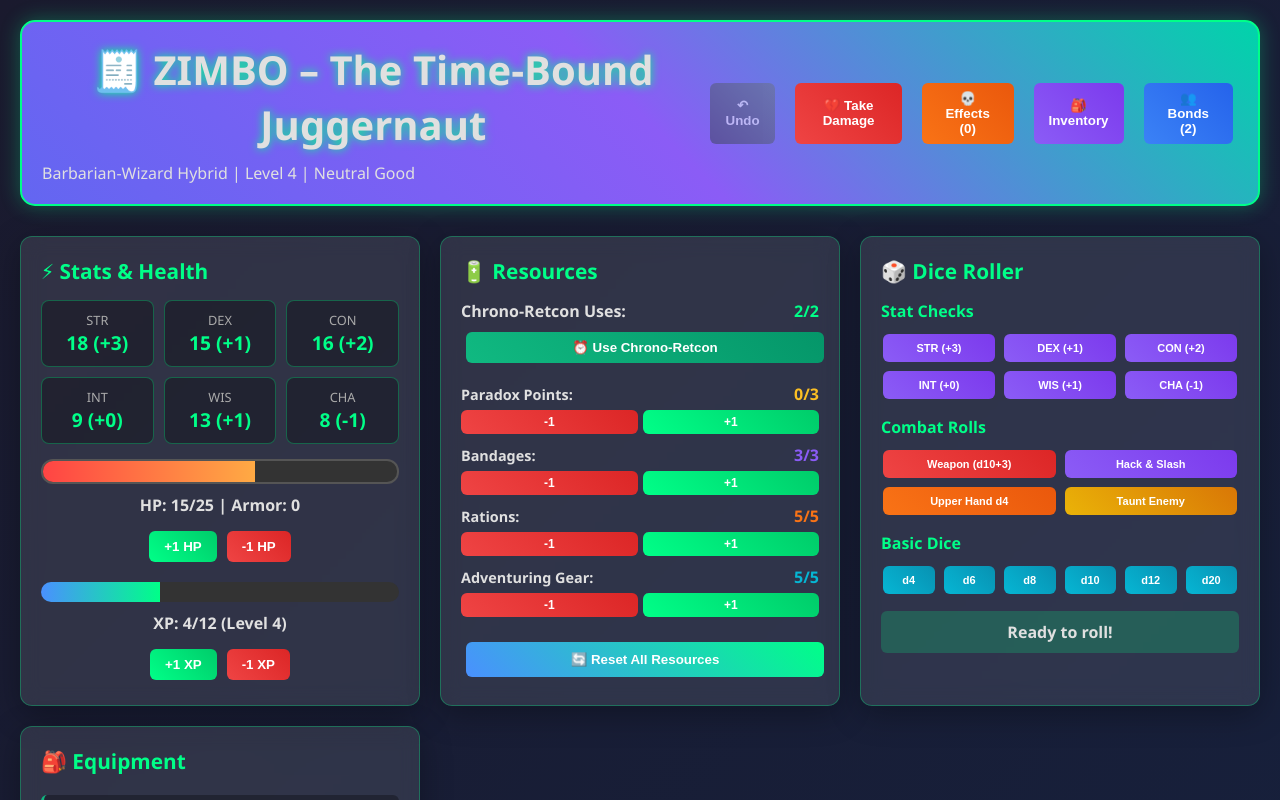
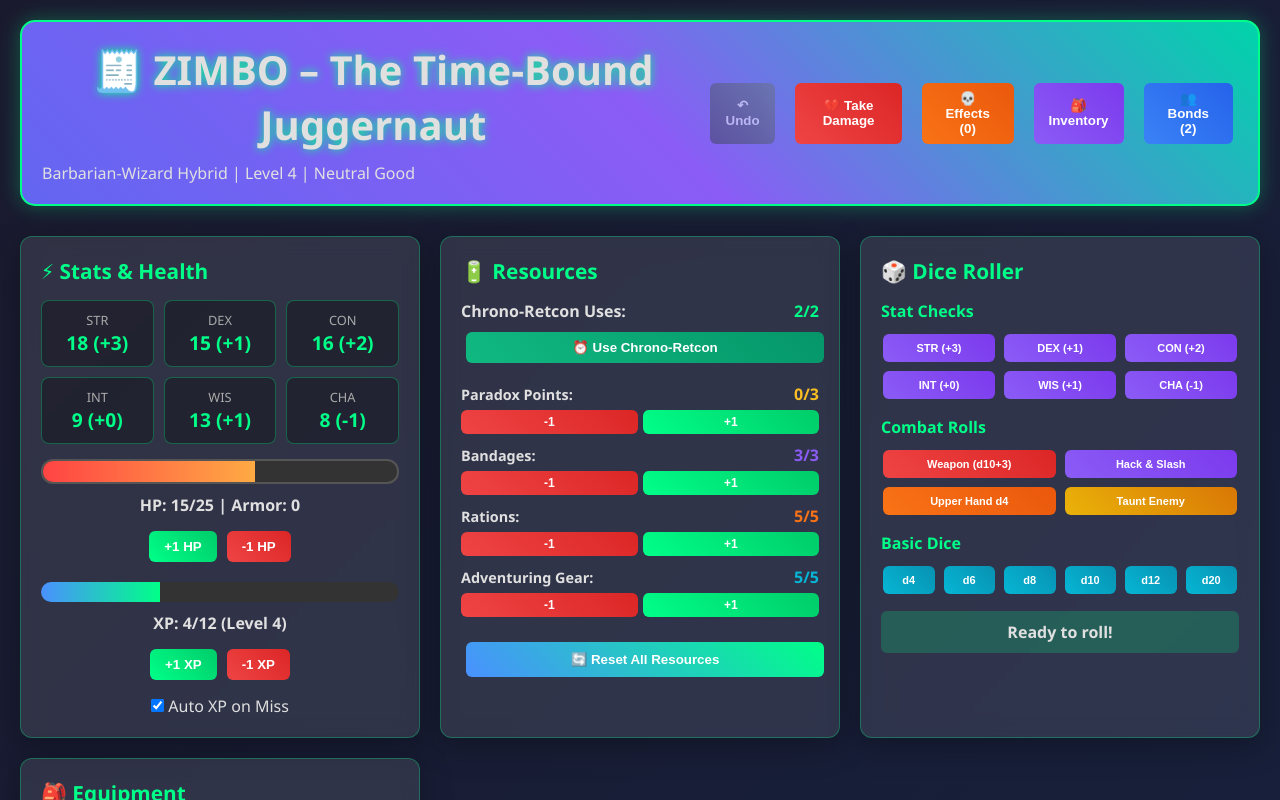
Before and after one commit to thwoom/zimbo-tauri-character-sheet, a React (Vite) app: page / in a window 1280 px wide. Shown: the top 800 px of the page. Built offline with nearby package versions, Linux system fonts and the light colour scheme.

Commit message:
Toggle auto XP on miss

```diff
--- a/src/App.jsx
+++ b/src/App.jsx
@@ -29,6 +29,7 @@ function App() {
 
   // Additional UI State
   const [compactMode, setCompactMode] = useState(false);
+  const [autoXpOnMiss, setAutoXpOnMiss] = useState(true);
 
   // Level Up State
   const [levelUpState, setLevelUpState] = useState({
@@ -154,6 +155,9 @@ function App() {
       } else {
         interpretation = ' ❌ Failure';
         context = getFailureContext(description);
+        if (autoXpOnMiss) {
+          setCharacter(prev => ({ ...prev, xp: prev.xp + 1 }));
+        }
       }
     } else if (formula.startsWith('d')) {
       const sides = parseInt(formula.replace('d', '').split('+')[0]);
@@ -540,6 +544,16 @@ function App() {
                 -1 XP
               </button>
             </div>
+
+            {/* Auto XP Toggle */}
+            <label style={{ display: 'block', textAlign: 'center', marginTop: '10px' }}>
+              <input
+                type="checkbox"
+                checked={autoXpOnMiss}
+                onChange={() => setAutoXpOnMiss(prev => !prev)}
+              />{' '}
+              Auto XP on Miss
+            </label>
 
             {/* Level Up Alert */}
             {character.xp >= character.xpNeeded && (
```
Also changed, not shown: 1 other file (tests, documents, lock files or other folders).
